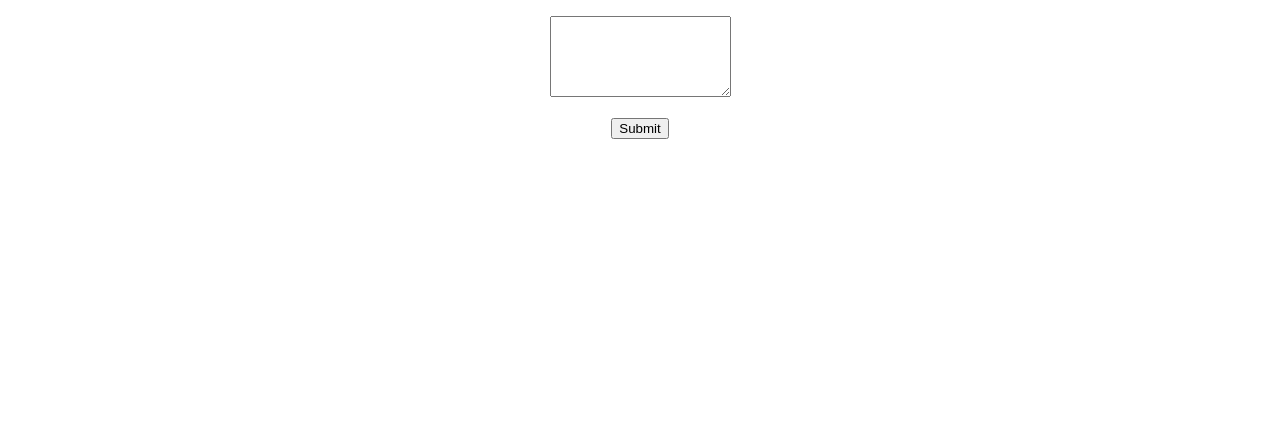
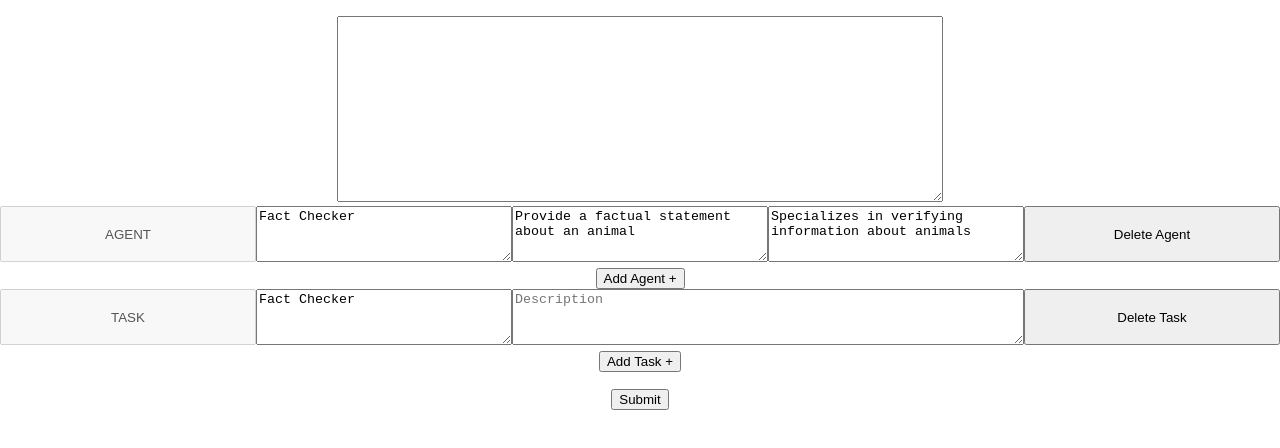
Before and after one commit to kelseyblanchard/CrewTest, a React (Create React App) app: page / in a window 1280 px wide. Shown: the top 448 px of the page. Built offline with nearby package versions, Linux system fonts and the light colour scheme.

Commit message:
new branch with manual agents and tasks

```diff
--- a/src/App.js
+++ b/src/App.js
@@ -2,33 +2,164 @@ import logo from './logo.svg';
 import './App.css';
 import React from 'react';
 
-function App() {
+const createKey = () => {
+  const characters = 'ABCDEFGHIJKLMNOPQRSTUVWXYZabcdefghijklmnopqrstuvwxyz0123456789';
+  let result = '';
+  const charactersLength = characters.length;
+
+  // Add random characters
+  for (let i = 0; i < 8; i++) {
+      result += characters.charAt(Math.floor(Math.random() * charactersLength));
+  }
+
+  return result;
+}
+
+const AgentRow = (props) => {
+  return (
+    <div style={{width: '100%', display: 'inline-block', display: 'grid', gridTemplateColumns: 'repeat(5,1fr)', marginBottom: '5px'}}>
+      <input value="AGENT" disabled style={{ height: '50px', textAlign: 'center' }} />
+      <textarea placeholder="Role" value={props.role} onChange={(e) => props.updateAgent(props.id, 'role', e.target.value)} style={{ height: '50px' }} />
+      <textarea placeholder="Goal" value={props.goal} onChange={(e) => props.updateAgent(props.id, 'goal', e.target.value)} style={{ height: '50px' }} />
+      <textarea placeholder="Backstory" value={props.backstory} onChange={(e) => props.updateAgent(props.id, 'backstory', e.target.value)} style={{ height: '50px' }} />
+      <button onClick={() => props.deleteAgent(props.id)}>Delete Agent</button>
+    </div>
+  );
+}
+
+const TaskRow = (props) => {
+  return (
+    <div style={{width: '100%', display: 'inline-block', display: 'grid', gridTemplateColumns: '1fr 1fr 2fr 1fr', marginBottom: '5px'}}>
+      <input value="TASK" disabled style={{ height: '50px', textAlign: 'center' }} />
+      <textarea placeholder="Role" value={props.role} onChange={(e) => props.updateTask(props.id, 'role', e.target.value)} style={{ height: '50px' }} />
+      <textarea placeholder="Description" value={props.goal} onChange={(e) => props.updateTask(props.id, 'description', e.target.value)} style={{ height: '50px' }} />
+      <button onClick={() => props.deleteTask(props.id)}>Delete Task</button>
+    </div>
+  );
+}
+
+const App = () => {
 
   const [data, setData] = React.useState("");
   const [input, setInput] = React.useState("");
+  const [agents, setAgents] = React.useState([
+    {
+      role: "Fact Checker",
+      goal: "Provide a factual statement about an animal",
+      backstory: "Specializes in verifying information about animals",
+      id: createKey()
+    }
+  ]);
+  const [tasks, setTasks] = React.useState([
+    {
+      role: "Fact Checker",
+      description: "Provide an interesting factual statement about a specific animal",
+      id: createKey()
+    }
+  ]);
+
+  const addAgent = () => {
+    setAgents([...agents, { id: createKey() }])
+  }
+
+  const addTask = () => {
+    setTasks([...tasks, { id: createKey() }])
+  }
+
+  const deleteAgent = (id) => {
+    setAgents(agents.filter((agent) => {
+      return agent.id !== id
+    }))
+  }
+
+  const deleteTask = (id) => {
+    setTasks(tasks.filter((task) => {
+      return task.id !== id
+    }))
+  }
+
+  const updateAgent = (id, prop, value) => {
+    let updatedAgents = [];
+    for (let agent of agents) {
+      if (agent.id === id) {
+        let updatedAgent = {
+          role: agent.role,
+          goal: agent.goal,
+          backstory: agent.backstory,
+          id: agent.id
+        }
+        if (prop === 'role') {
+          updatedAgent['role'] = value;
+        } else if (prop === 'goal') {
+          updatedAgent['goal'] = value;
+        } else if (prop === 'backstory') {
+          updatedAgent['backstory'] = value;
+        }
+        updatedAgents.push(updatedAgent);
+      } else {
+        updatedAgents.push(agent);
+      }
+    }
+    setAgents(updatedAgents);
+  }
+
+  const updateTask = (id, prop, value) => {
+    let updatedTasks = [];
+    for (let task of tasks) {
+      if (task.id === id) {
+        let updatedTask = {
+          role: task.role,
+          description: task.description,
+          id: task.id
+        }
+        if (prop === 'role') {
+          updatedTask['role'] = value;
+        } else if (prop === 'description') {
+          updatedTask['description'] = value;
+        }
+        updatedTasks.push(updatedTask);
+      } else {
+        updatedTasks.push(task);
+      }
+    }
+    setTasks(updatedTasks);
+  }
 
   const submitData = () => {
-    fetch('http://127.0.0.1:5000/api', {
-        method: "POST", // *GET, POST, PUT, DELETE, etc.
-        // mode: "no-cors", // no-cors, *cors, same-origin
-        cache: "no-cache", // *default, no-cache, reload, force-cache, only-if-cached
-        credentials: "omit", // include, *same-origin, omit
-        headers: {
-          "Access-Control-Allow-Origin": "*",
-          'Content-Type': 'application/json',
-        },
-        body: JSON.stringify(input)
-    })
-        .then(response => {
-          return response.text();
-        })
-        .then(response => setData(response));
+    console.log(agents);
+    console.log(tasks);
+    // setData("Loading...");
+    // fetch('http://127.0.0.1:5000/api', {
+    //     method: "POST", // *GET, POST, PUT, DELETE, etc.
+    //     // mode: "no-cors", // no-cors, *cors, same-origin
+    //     cache: "no-cache", // *default, no-cache, reload, force-cache, only-if-cached
+    //     credentials: "omit", // include, *same-origin, omit
+    //     headers: {
+    //       "Access-Control-Allow-Origin": "*",
+    //       'Content-Type': 'application/json',
+    //     },
+    //     body: JSON.stringify(input)
+    // })
+    //     .then(response => {
+    //       return response.text();
+    //     })
+    //     .then(response => setData(response))
+    //     .catch(err => setData("There was an error."));
   }
 
   return (
     <div className="App">
       <p></p>
-      <textarea type="text" rows={5} value={input} onChange={e => setInput(e.target.value)} />
+      <textarea type="text" rows={12} value={input} onChange={e => setInput(e.target.value)} style={{width: '600px'}} />
+      {agents.map((agent) => (
+        <AgentRow role={agent.role} goal={agent.goal} backstory={agent.backstory} id={agent.id} key={agent.id} deleteAgent={deleteAgent} updateAgent={updateAgent} />
+      ))}
+      <button style={{fontSize: '20'}} onClick={addAgent}>Add Agent +</button>
+      {tasks.map((task) => (
+        <TaskRow role={task.role} description={task.description} id={task.id} key={task.id} deleteTask={deleteTask} updateTask={updateTask} />
+      ))}
+      <button style={{fontSize: '20'}} onClick={addTask}>Add Task +</button>
+
       <p></p>
       <button onClick={submitData}>Submit</button>
       <p>{data}</p>
```
Also changed, not shown: 1 other file (tests, documents, lock files or other folders).
